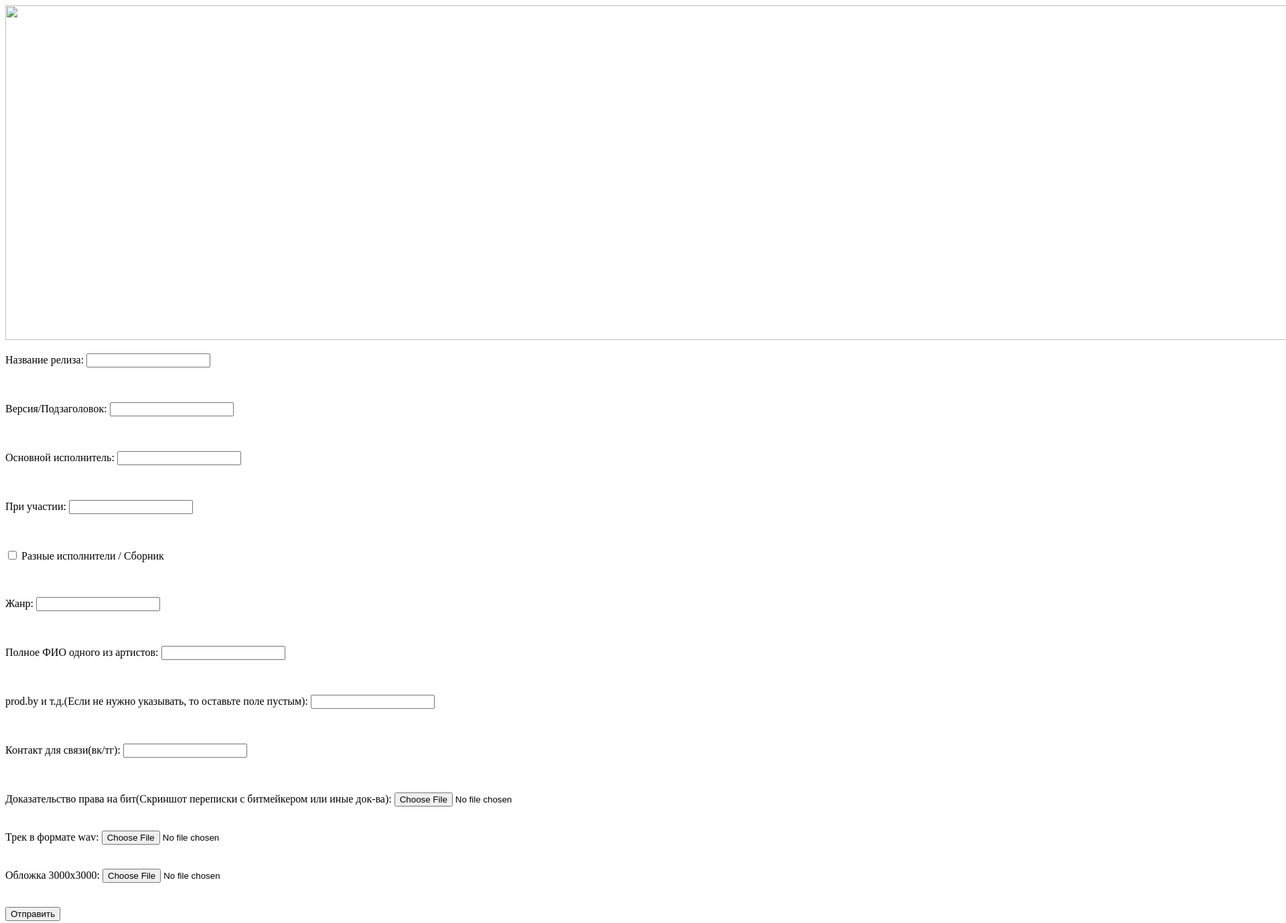
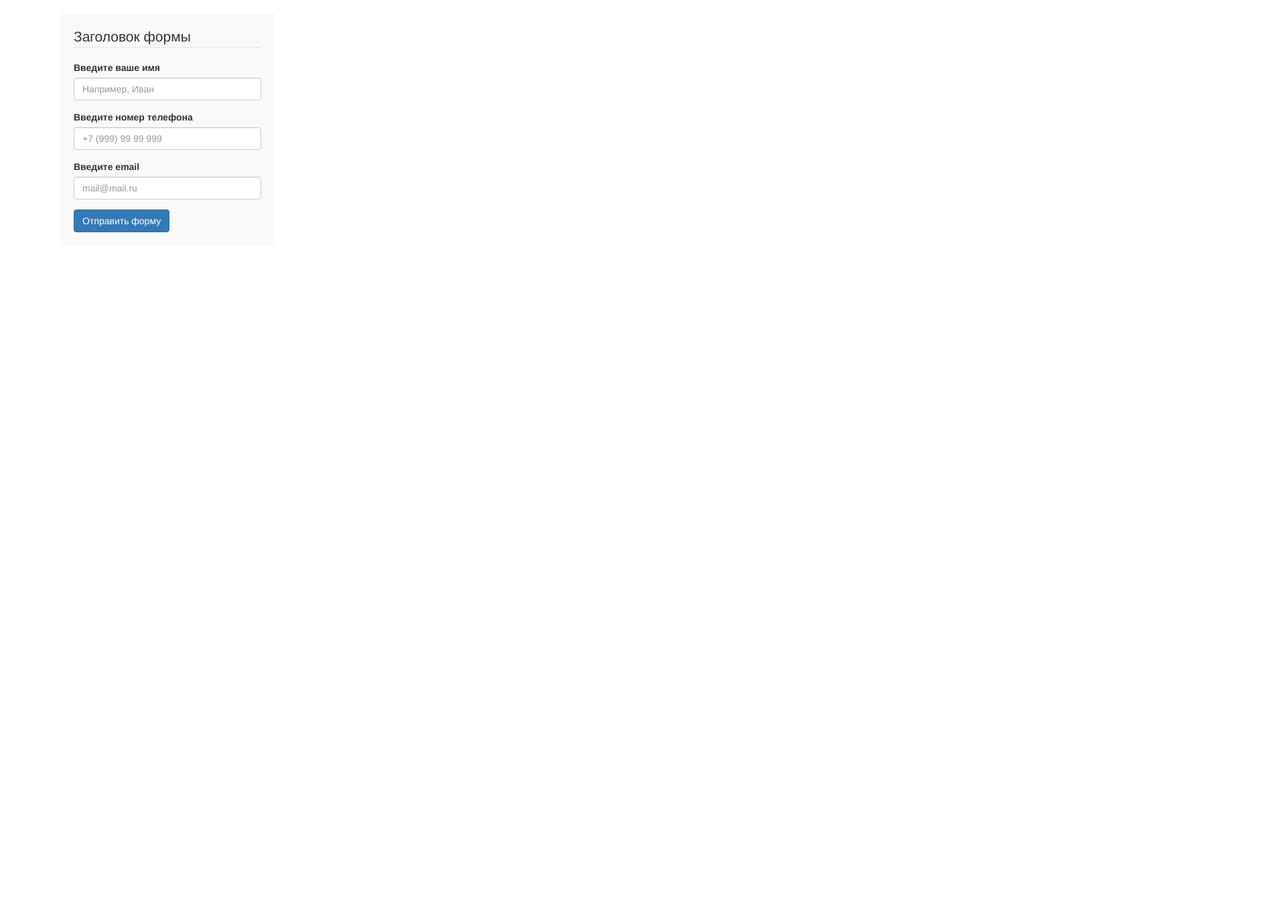
Before and after one commit to aleksandr0060/gloumusic, a plain HTML site: page index.html in a window 1280 px wide. Shown: the top 1379 px of the page at 67% size, 1920 px wide, since content can reach past the window. After the commit the page ends 800 px from the top, so only its background shows below. Drawn offline with nearby package versions, Linux system fonts and the light colour scheme.

Commit message:
Update index.html

```diff
--- a/index.html
+++ b/index.html
@@ -1,79 +1,66 @@
 <!DOCTYPE html>
-<html lang="en">
-<head>
-    <meta charset="UTF-8">
-    <meta name="viewport" content="width=device-width, initial-scale=1.0">
-    <title>trek</title>
-</head>
-<body>
-    <form name="forma" action="" method="post">
-        <img src = "images/foto.jpeg" alt="" width="2000" height="500"/>
-        <p>
-            <label for ="userName">Название релиза:</label>
-            <input id ="userName" type = "text" placeholder = "" required>
-            <br><br><br>
-        </p>
+<html lang="ru">
+  <head>
+    <meta charset="utf-8">
+    <meta http-equiv="X-UA-Compatible" content="IE=edge">
+    <meta name="viewport" content="width=device-width, initial-scale=1">
+    <!-- The above 3 meta tags *must* come first in the head; any other head content must come *after* these tags -->
+    <meta name="description" content="">
+    <meta name="author" content="">
+    <link rel="icon" href="/favicon.ico">
 
-        <p>
+    <title>Отправка формы на почту </title>
+
+    <!-- Bootstrap core CSS -->
+    <link href="https://maxcdn.bootstrapcdn.com/bootstrap/3.3.6/css/bootstrap.min.css" rel="stylesheet">
+
+    <!-- Custom styles for this template -->
+    <style>
+    	form {
+    		background-color: #f9f9f9;
+    		padding: 20px;
+    		margin: 20px;
+    	}
+    </style>
+  </head>
+
+  <body>
+    <div class="container">
+
+      <div class="row">
+      	<div class="col-sm-4">
+      		<form action="telegram.php" method="POST">
+      			<legend>Заголовок формы</legend>
+
+      			<div class="form-group">
+      				<label for="">Введите ваше имя</label>
+      				<input type="text" class="form-control" id="" name="user_name" placeholder="Например, Иван">
+      			</div>
+
+      			<div class="form-group">
+      				<label for="">Введите номер телефона</label>
+      				<input type="text" class="form-control" id="" name="user_phone" placeholder="+7 (999) 99 99 999">
+      			</div>
+
+      			<div class="form-group">
+      				<label for="">Введите email</label>
+      				<input type="text" class="form-control" id="" name="user_email" placeholder="mail@mail.ru">
+      			</div>
+
+      			<button type="submit" class="btn btn-primary">Отправить форму</button>
+      		</form>
+      	</div><!-- .col-sm-4 -->
+      </div> <!-- .row -->
+
+    </div><!-- /.container -->
 
 
-
-            <label for ="userName1">Версия/Подзаголовок:</label>
-            <input id ="userName1" type = "text" placeholder = "" >
-            <br><br><br>
-        </p>
-
-        <p>
-            <label for ="userName2">Основной исполнитель:</label>
-            <input id ="userName2" type = "text" placeholder = "" required>
-            <br><br><br>
-       </p>
-
-       <p>
-            <label for ="userName3">При участии:</label>
-            <input id ="userName3" type = "text" placeholder = "" >
-            <br><br><br>
-       </p>
-
-
-
-          <input type = "checkbox" id="musician">
-          <label for = "musician">Разные исполнители / Сборник</label>
-          <br><br><br>
-       <p>
-            <label for ="userName5">Жанр:</label>
-            <input id ="userName5" type = "text" placeholder = "" required>
-        <br><br><br>
-       </p>
-       <p>
-            <label for ="userName6">Полное ФИО одного из артистов:</label>
-            <input id ="userName6" type = "text" placeholder = "" required>
-         <br><br><br>
-       </p>
-       <p>
-            <label for ="userName7">prod.by и т.д.(Если не нужно указывать, то оставьте поле пустым):</label>
-            <input id ="userName7" type = "text" placeholder = "">
-
-        <br><br><br>
-       </p>
-
-       <p>
-            <label for ="userName8">Контакт для связи(вк/тг):</label>
-            <input id ="userName8" type = "text" placeholder = "" required>
-            <br><br><br>
-       </p>
-
-            <label for ="file">Доказательство права на бит(Скриншот переписки с битмейкером или иные док-ва):</label>
-            <input type = "file" id = "file">
-            <br><br><br>
-
-            <label for ="file">Трек в формате wav:</label>
-            <input type = "file" id = "file">
-            <br><br><br>
-            <label for ="file">Обложка 3000x3000:</label>
-            <input type = "file" id = "file">
-            <br><br><br>
-            <button type="submit" class="btn btn-primary">Отправить</button>
-    </form>
-</body>
+    <!-- Bootstrap core JavaScript
+    ================================================== -->
+    <!-- Placed at the end of the document so the pages load faster -->
+    <script src="https://ajax.googleapis.com/ajax/libs/jquery/1.11.3/jquery.min.js"></script>
+    <script src="https://maxcdn.bootstrapcdn.com/bootstrap/3.3.6/js/bootstrap.min.js"></script>
+    <!-- IE10 viewport hack for Surface/desktop Windows 8 bug -->
+    <script src="http://getbootstrap.com/assets/js/ie10-viewport-bug-workaround.js"></script>
+  </body>
 </html>
```
